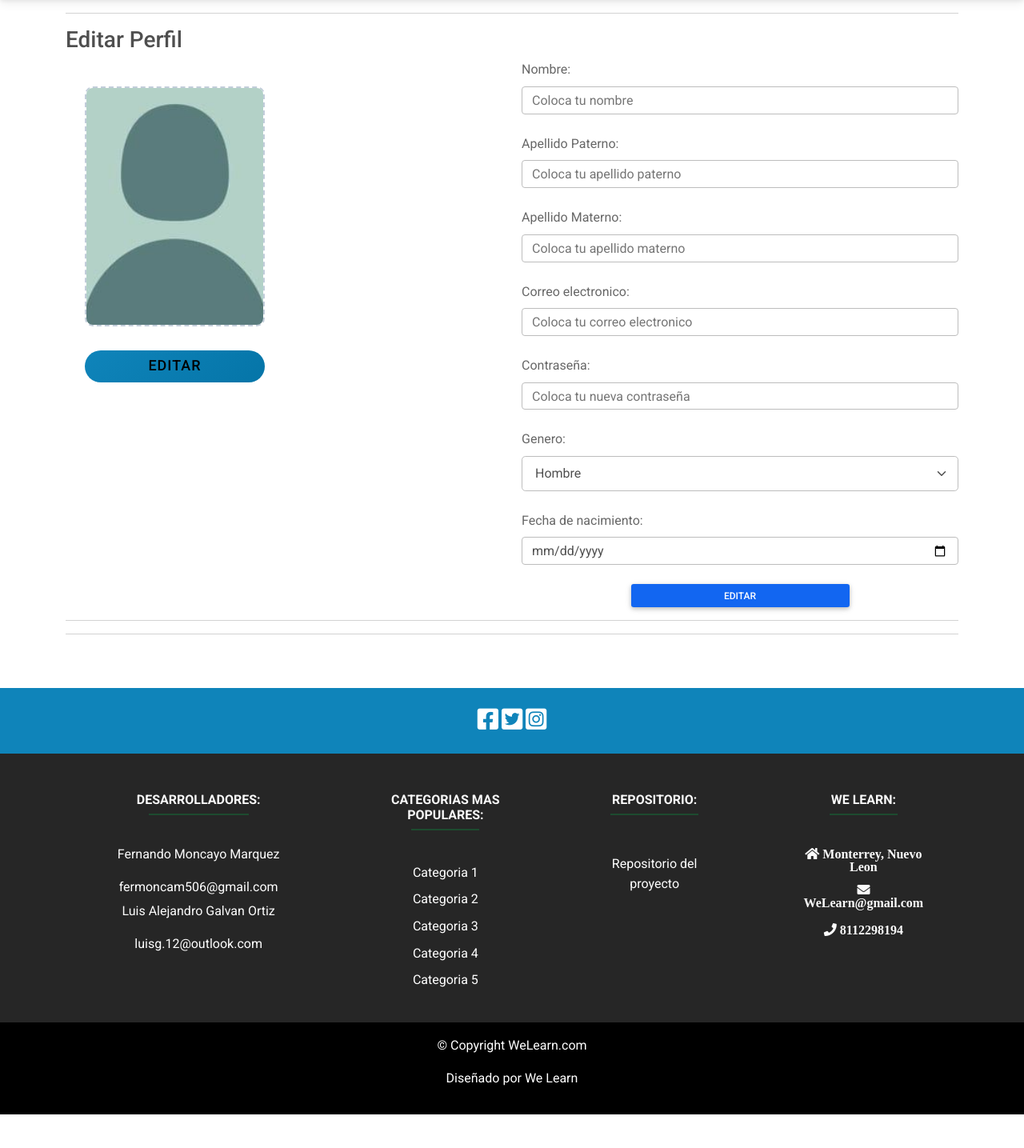
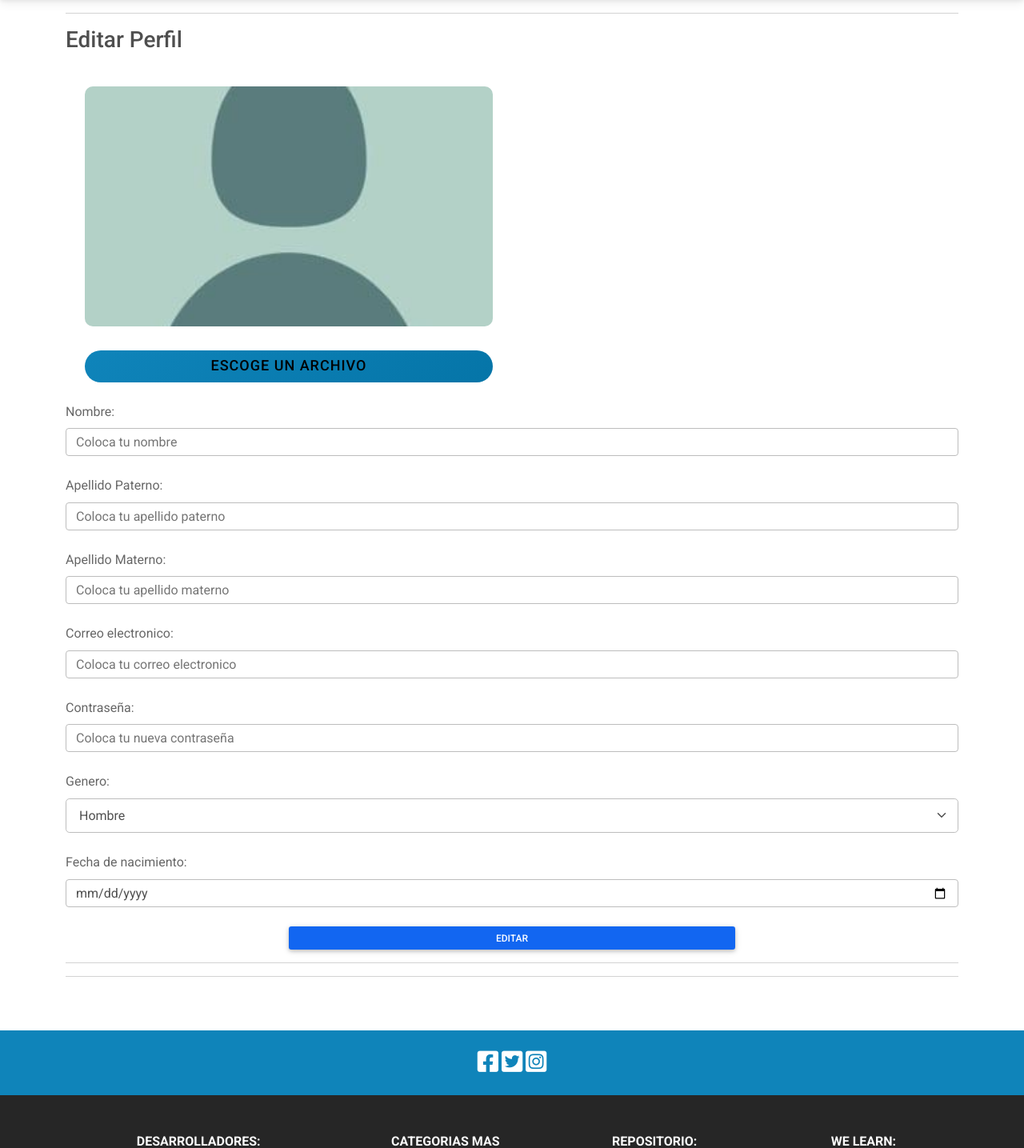
Before and after one commit to FerchoSMT/Proyecto-BDMM-PCI, a PHP site: page /editarperfil.html in a window 1280 px wide. Shown: the part 77-1512 px from the top of the page at 80% size. Before the commit the page ends 1470 px from the top, so only its background shows below. Run offline with PHP 8.4, Linux system fonts and the light colour scheme; some libraries are stand-ins or nearby versions.

Commit message:
correccion

```diff
--- a/editarperfil.html
+++ b/editarperfil.html
@@ -89,17 +89,21 @@
                 <hr>
                 <h3>Editar Perfil</h3>
                 <div class="row">
-                    <div class="col-6">
-                        <form id="editarFoto" action="./editarperfil.html">
-                            <div class=" ">
+
+                    <div class="col-12">
+
+
+
+                        <form id="editar-perfil" action="./editarperfil.html">
+
                           <div class="mb-4 text-start text-white"style="width: 50%; position: center;">
                             <label for="image" class="form-label text-white">Foto de perfil:</label>
                             <div class="container">
 
-                                        <div class="wrapper">
+                                <div class="wrapper active">
 
                                   <div id="imagen" class="image">
-                                            <img class="image-responsive" style="width: auto;" src="./Imagenes/pfp.jpg" alt="">
+                                    <img src="./Imagenes/pfp.jpg" alt="">
                                   </div>
                                       <div class="content">
                                                 <div class="icon">
@@ -112,9 +116,8 @@
                                       <div class="file-name">
                                       Nombre Archivo</div>
                                     </div>
-                                        <button onclick="defaultBtnActive()" id="custom-btn" style="max-height: 40px;">Editar</button>
-                                        <input id="default-btn" type="file" hidden>
-                                    </div>
+                                  <button onclick="defaultBtnActive()" id="custom-btn" style="max-height: 40px;">Escoge un archivo</button>
+                                <input id="default-btn" name="fotoPerfil" class="" type="file" hidden>
                             </div>
                           </div>
                           <script>
@@ -149,10 +152,6 @@
                               }
                             });
                           </script>
-                        </form>
-                    </div>
-                    <div class="col-6">
-                        <form id="editar-perfil" action="./editarperfil.html">
                             <div class="mb-4 text-start ">
                                 <div class="form-group">
                                     <label for="text" class="form-label  ">Nombre:</label>
--- a/php/views/main.php
+++ b/php/views/main.php
@@ -401,13 +401,12 @@
     <script src="https://maxcdn.bootstrapcdn.com/bootstrap/4.5.2/js/bootstrap.min.js"></script>
     <script src="https://cdn.jsdelivr.net/npm/bootstrap@5.0.0-beta3/dist/js/bootstrap.bundle.min.js" integrity="sha384-JEW9xMcG8R+pH31jmWH6WWP0WintQrMb4s7ZOdauHnUtxwoG2vI5DkLtS3qm9Ekf" crossorigin="anonymous"></script>
 
-    <script src="Plugins/OwlCarousel2-2.3.4/dist/owl.carousel.js"></script>
 
     <!-- MDB -->
     <script type="text/javascript" src="https://cdnjs.cloudflare.com/ajax/libs/mdb-ui-kit/3.3.0/mdb.min.js"></script>
 
     <!--OWL CARROUSEL-->
-    <script src="Plugins/OwlCarousel2-2.3.4/dist/owl.carousel.js"></script>
+    <script src="./php/Plugins/OwlCarousel2-2.3.4/dist/owl.carousel.js"></script>
     <script>
         $(document).ready(function(){
             $('.owl-carousel').owlCarousel({
```
Also changed, not shown: php/views/editarperfil.php (+7 -7 lines). Lines whose indentation alone changed are shown as unchanged.
